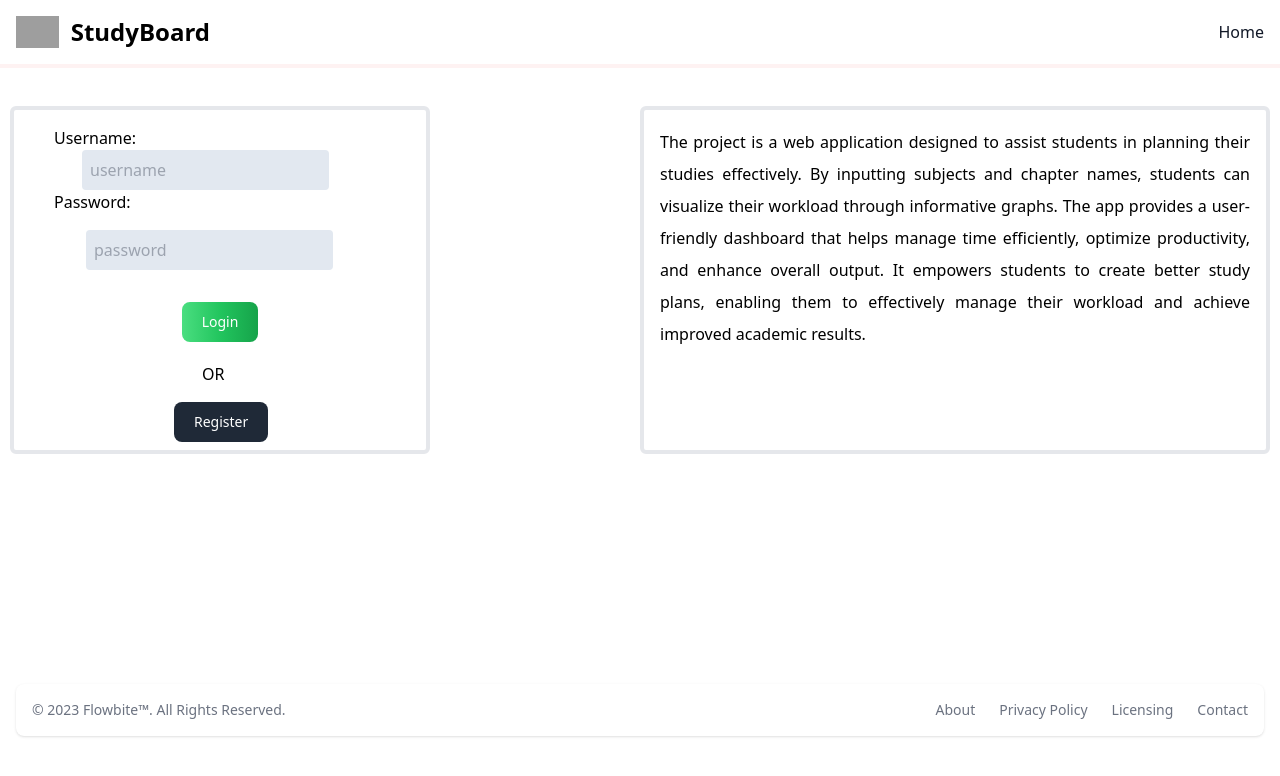
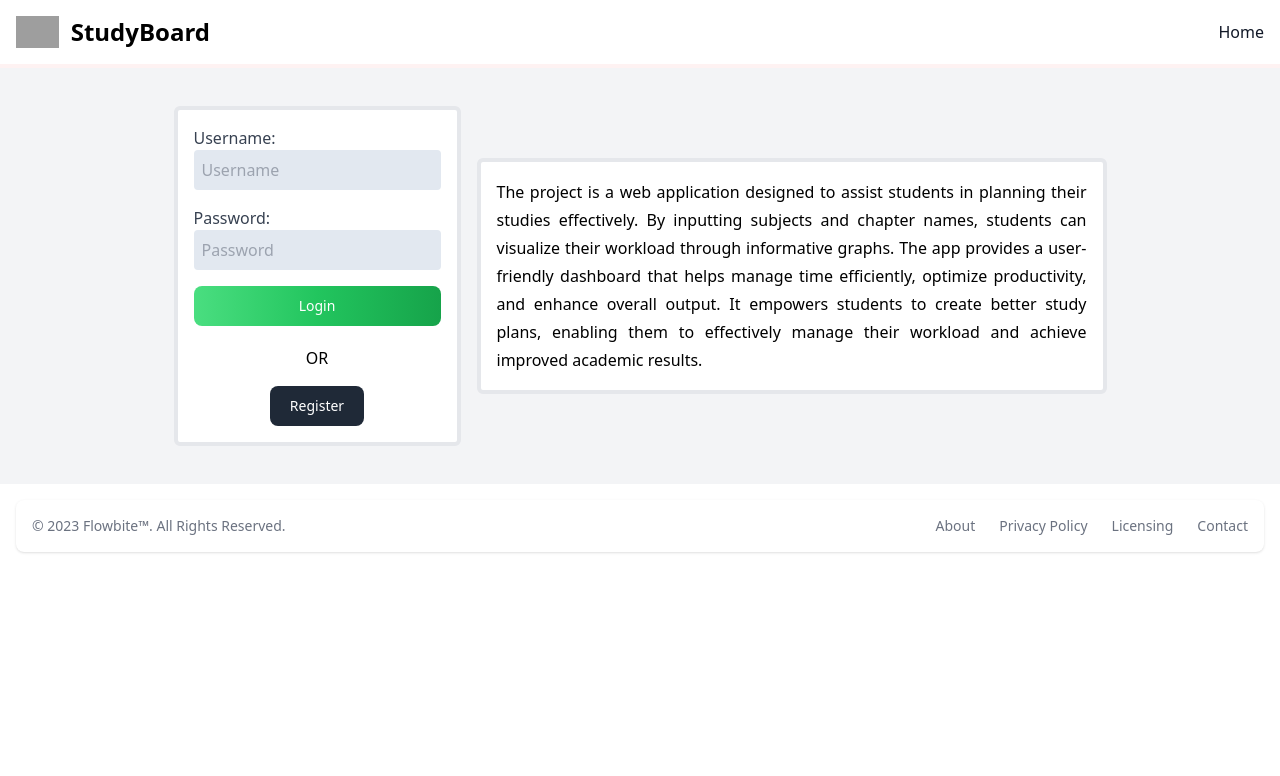
Before and after one commit to JAYANT-CS50/StudentDashboard, a React (Create React App) app in the folder studyboard/frontend/: page / in a window 1280 px wide. Shown: the top 776 px of the page. Built offline with nearby package versions, Linux system fonts and the light colour scheme; grey boxes are pictures that could not be loaded.

Commit message:
worked on CSS

```diff
--- a/studyboard/frontend/src/pages/Home.js
+++ b/studyboard/frontend/src/pages/Home.js
@@ -1,16 +1,11 @@
 import React, { useState } from 'react';
 import axios from 'axios';
 import { NavLink } from 'react-router-dom';
-
-
-
 
 export const Home = () => {
   const [username, setUsername] = useState('');
   const [password, setPassword] = useState('');
   const [error, setError] = useState('');
-
-
 
   const handleUsernameChange = (event) => {
     setUsername(event.target.value);
@@ -33,11 +28,9 @@ export const Home = () => {
         localStorage.setItem('accessToken', accessToken);
         localStorage.setItem('refreshToken', refreshToken);
 
-
         // Redirect or perform any other actions after successful login
         // For example, navigate to the dashboard page
         window.location.href = '/subjects';
-
       })
       .catch((error) => {
         setError('Invalid username or password');
@@ -45,48 +38,68 @@ export const Home = () => {
   };
 
   return (
-    <main>
-      <section className="max-w-7xl mx-auto py-7">
-        <div className='flex flex-row justify-between'>
-        <div className='justify-left basis-1/3 rounded-md border-4 hover:bg-red-50'>
-        <form onSubmit={handleLogin}>
-          <div className='ml-10 mb-4 mt-4' >
-            <label htmlFor="username">Username:</label>
+    <main className="bg-gray-100 min-h-16">
+      <section className="flex flex-col md:flex-row items-center justify-center gap-4 py-7">
+        <div className="max-w-md p-4 border-4 rounded-md bg-white">
+          <form onSubmit={handleLogin} className="flex flex-col gap-4">
+            <div>
+              <label htmlFor="username" className="block font-medium text-gray-700">
+                Username:
+              </label>
               <input
                 type="text"
                 id="username"
                 value={username}
                 onChange={handleUsernameChange}
-              placeholder='username'
-              className="rounded p-2 mx-7 bg-slate-200" autoComplete='off'
+                placeholder="Username"
+                autoComplete="off"
+                className="rounded p-2 bg-slate-200"
               />
-            <label htmlFor="password">Password:</label>
+            </div>
+            <div>
+              <label htmlFor="password" className="block font-medium text-gray-700">
+                Password:
+              </label>
               <input
                 type="password"
                 id="password"
                 value={password}
                 onChange={handlePasswordChange}
-              placeholder='password'
-              className="rounded p-2 mx-8 bg-slate-200 my-4"
+                placeholder="Password"
+                className="rounded p-2 bg-slate-200"
               />
             </div>
-          <section className='flex justify-center'>
-          <button type="submit" className="text-white bg-gradient-to-r from-green-400 via-green-500 to-green-600 hover:bg-gradient-to-br focus:ring-4 focus:outline-none focus:ring-green-300 dark:focus:ring-green-800 font-medium rounded-lg text-sm px-5 py-2.5 text-center ">Login</button>
-          {error && <p>{error}</p>}
-          </section>
+            <button
+              type="submit"
+              className="text-white bg-gradient-to-r from-green-400 via-green-500 to-green-600 focus:ring-4 focus:outline-none focus:ring-green-300 dark:focus:ring-green-800 font-medium rounded-lg text-sm px-5 py-2.5 text-center"
+            >
+              Login
+            </button>
+            {error && <p className="text-red-500">{error}</p>}
           </form>
-        <div className='flex flex-col space-y-4 mt-5  '>
-          <div className='ml-40 pl-7'>OR</div>
-          <div className='ml-40 '>
-          <NavLink to="/registration" >
-            <button type="submit"  className="text-white bg-gray-800 hover:bg-gray-900 focus:outline-none focus:ring-4 focus:ring-gray-300 font-medium rounded-lg text-sm px-5 py-2.5 mr-2 mb-2 dark:bg-gray-800 dark:hover:bg-gray-700 dark:focus:ring-gray-700 dark:border-gray-700 ">Register</button>
+          <div className="flex flex-col space-y-4 mt-5">
+            <div className="text-center">OR</div>
+            <div className="text-center">
+              <NavLink to="/registration">
+                <button
+                  type="submit"
+                  className="text-white bg-gray-800 hover:bg-gray-900 focus:outline-none focus:ring-4 focus:ring-gray-300 font-medium rounded-lg text-sm px-5 py-2.5 dark:bg-gray-800 dark:hover:bg-gray-700 dark:focus:ring-gray-700 dark:border-gray-700"
+                >
+                  Register
+                </button>
               </NavLink>
             </div>
           </div>
         </div>
-          <div className="basis-1/2 rounded-md border-4 p-4 hover:bg-red-50">
-            <p className='text-justify  leading-[2]'>The project is a web application designed to assist students in planning their studies effectively. By inputting subjects and chapter names, students can visualize their workload through informative graphs. The app provides a user-friendly dashboard that helps manage time efficiently, optimize productivity, and enhance overall output. It empowers students to create better study plans, enabling them to effectively manage their workload and achieve improved academic results.</p>
-          </div>
+        <div className="w-full md:w-1/2 p-4 border-4 rounded-md bg-white">
+          <p className="text-justify leading-7">
+            The project is a web application designed to assist students in planning their studies
+            effectively. By inputting subjects and chapter names, students can visualize their
+            workload through informative graphs. The app provides a user-friendly dashboard that
+            helps manage time efficiently, optimize productivity, and enhance overall output. It
+            empowers students to create better study plans, enabling them to effectively manage
+            their workload and achieve improved academic results.
+          </p>
         </div>
       </section>
     </main>
--- a/studyboard/frontend/src/pages/PieChart.js
+++ b/studyboard/frontend/src/pages/PieChart.js
@@ -1,4 +1,4 @@
-import React, { useEffect, useState } from 'react';
+import React, { useEffect } from 'react';
 import Chart from 'chart.js/auto';
 import { useSelector } from 'react-redux';
 
@@ -41,7 +41,7 @@ export const PieChart = () => {
         plugins: {
           title: {
             display: true,
-            text: 'Subjects & Days Alloted', // Specify the title text
+            text: 'Days Alloted Per Subject', // Specify the title text
             font: {
               size: 20,
               weight: 'bold',
--- a/studyboard/frontend/src/pages/RegistrationPage.js
+++ b/studyboard/frontend/src/pages/RegistrationPage.js
@@ -1,12 +1,12 @@
 import React, { useState } from 'react';
 import axios from 'axios';
-import { ToastContainer, toast} from 'react-toastify';
+import { ToastContainer, toast } from 'react-toastify';
 import 'react-toastify/dist/ReactToastify.css';
-
 
 export const RegistrationPage = () => {
   const [username, setUsername] = useState('');
   const [password, setPassword] = useState('');
+  const [confirmPassword, setConfirmPassword] = useState('');
   const [email, setEmail] = useState('');
   const [error, setError] = useState('');
 
@@ -18,6 +18,10 @@ export const RegistrationPage = () => {
     setPassword(event.target.value);
   };
 
+  const handleConfirmPasswordChange = (event) => {
+    setConfirmPassword(event.target.value);
+  };
+
   const handleEmailChange = (event) => {
     setEmail(event.target.value);
   };
@@ -25,12 +29,17 @@ export const RegistrationPage = () => {
   const handleRegistration = (event) => {
     event.preventDefault();
 
+    if (password !== confirmPassword) {
+      setError('Passwords do not match');
+      return;
+    }
+
     axios
       .post('http://127.0.0.1:8000/dashboard/api/auth/register/', { username, email, password })
       .then((response) => {
         // Redirect or perform any other actions after successful registration
         // For example, navigate to the login page
-        toast.success('Regisration Successful Redirecting to Login page!', {
+        toast.success('Registration Successful Redirecting to Login page!', {
           position: 'top-right',
           autoClose: 3000, // Close after 3 seconds
           hideProgressBar: false,
@@ -39,13 +48,12 @@ export const RegistrationPage = () => {
           draggable: true,
           progress: undefined,
         });
-        console.log("Registration successful");
+        console.log('Registration successful');
         // Delay for 4 seconds before redirecting to another page
         setTimeout(() => {
           // Redirect to the login page or any other page
           window.location.href = '/';
         }, 4000);
-
       })
       .catch((error) => {
         setError('Registration failed');
@@ -54,52 +62,81 @@ export const RegistrationPage = () => {
 
   return (
     <main>
-      <section className="max-w-7xl mx-auto py-7">
-    <div className=' grid justify-items-center'>
-      <form onSubmit={handleRegistration}>
+      <section className='bg-gray-100 min-h-16 flex items-center justify-center py-12 px-4 sm:px-6 lg:px-8'>
+        <div className='max-w-md w-full space-y-8 bg-white p-8 rounded-lg shadow-lg'>
           <div>
-          <label htmlFor="username">Username:</label>
+            <h2 className='text-3xl font-bold text-center text-gray-900'>Register</h2>
+          </div>
+          <form onSubmit={handleRegistration} className='space-y-6'>
+            <div>
+              <label htmlFor='username' className='block text-sm font-medium text-gray-700'>
+                Username:
+              </label>
               <input
-            type="text"
-            id="username"
+                type='text'
+                id='username'
                 value={username}
                 onChange={handleUsernameChange}
-            placeholder='username'
-            className="rounded p-2 mx-8 bg-slate-200 my-4"
-            autoComplete='off'
-
-          />
-        </div>
-        <div>
-          <label htmlFor="password">Password:</label>
-          <input
-            type="password"
-            id="password"
-            value={password}
-            onChange={handlePasswordChange}
-            placeholder='password'
-            className="rounded p-2 mx-8 bg-slate-200 my-4 "
+                placeholder='Username'
+                className='mt-1 block w-full h-12 rounded-md border-gray-300 shadow-sm focus:ring-indigo-500 focus:border-indigo-500 sm:text-sm pl-3'
                 autoComplete='off'
               />
             </div>
             <div>
-          <label htmlFor="email">Email:</label>
+              <label htmlFor='password' className='block text-sm font-medium text-gray-700'>
+                Password:
+              </label>
               <input
-            type="email"
-            id="email"
-            value={email}
-            onChange={handleEmailChange}
-            placeholder='email'
-            className="rounded p-2 mx-8 bg-slate-200 my-4 "
+                type='password'
+                id='password'
+                value={password}
+                onChange={handlePasswordChange}
+                placeholder='Password'
+                className='mt-1 block w-full h-12 rounded-md border-gray-300 shadow-sm focus:ring-indigo-500 focus:border-indigo-500 sm:text-sm pl-3'
                 autoComplete='off'
               />
             </div>
-        <button type="submit" className="text-white bg-gradient-to-r from-blue-500 via-blue-600 to-blue-700 hover:bg-gradient-to-br focus:ring-4 focus:outline-none focus:ring-blue-300 dark:focus:ring-blue-800 font-medium rounded-lg text-sm px-5 py-2.5 text-center mr-2 mb-2">Register</button>
-        {error && <p>{error}</p>}
+            <div>
+              <label htmlFor='confirmPassword' className='block text-sm font-medium text-gray-700'>
+                Confirm Password:
+              </label>
+              <input
+                type='password'
+                id='confirmPassword'
+                value={confirmPassword}
+                onChange={handleConfirmPasswordChange}
+                placeholder='Confirm Password'
+                className='mt-1 block w-full h-12 rounded-md border-gray-300 shadow-sm focus:ring-indigo-500 focus:border-indigo-500 sm:text-sm pl-3'
+                autoComplete='off'
+              />
+            </div>
+            <div>
+              <label htmlFor='email' className='block text-sm font-medium text-gray-700'>
+                Email:
+              </label>
+              <input
+                type='email'
+                id='email'
+                value={email}
+                onChange={handleEmailChange}
+                placeholder='Email'
+                className='mt-1 block w-full h-12 rounded-md border-gray-300 shadow-sm focus:ring-indigo-500 focus:border-indigo-500 sm:text-sm pl-3'
+                autoComplete='off'
+              />
+            </div>
+            <div>
+              <button
+                type='submit'
+                className='w-full flex justify-center py-2 px-4 border border-transparent rounded-md shadow-sm text-sm font-medium text-white bg-indigo-600 hover:bg-indigo-700 focus:outline-none focus:ring-2 focus:ring-offset-2 focus:ring-indigo-500'
+              >
+                Register
+              </button>
+            </div>
+            {error && <p className='text-red-500 text-sm text-center'>{error}</p>}
           </form>
         </div>
+      </section>
       <ToastContainer />
-    </section>
     </main>
   );
 };
```
Also changed, not shown: studyboard/frontend/src/pages/BarChart.js (+29 -13 lines), studyboard/frontend/src/pages/Dashboard.js (+28 -20 lines), studyboard/frontend/src/pages/DoughnutChart.js (+17 -7 lines), studyboard/frontend/src/pages/Radar.js (+19 -2 lines), 2 other files (tests, documents, lock files or other folders). Lines whose indentation alone changed are shown as unchanged.
